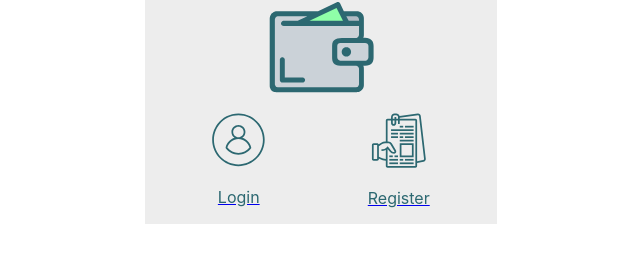
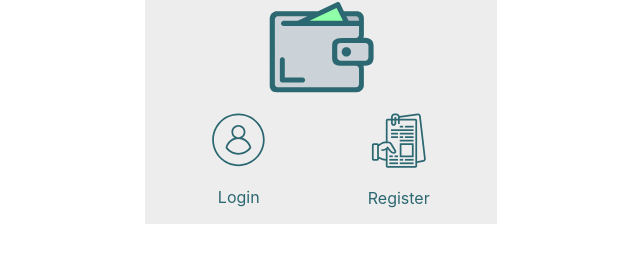
Before and after one commit to dimasdevspro/wallet-for-sellers-r, a React (Create React App) app: page / in a window 1280 px wide. Shown: the part 132-394 px from the top of the page, without its empty margins (319-959 px from the left). Built offline with nearby package versions, Linux system fonts and the light colour scheme.

Commit message:
modified css for links login and register

```diff
--- a/src/App.css
+++ b/src/App.css
@@ -18,9 +18,14 @@ h1, h4, p {
     color: #2C6871;
 }
 
+.access {
+    text-decoration: none;
+}
+
 h1:hover, h4:hover, .access:hover {
     color: #000000;
     transition: 0.5s;
     cursor: pointer;
     font-weight: bold;
+
 }
--- a/src/App.js
+++ b/src/App.js
@@ -13,13 +13,13 @@ function App() {
       <img src={wallet} alt='wallet'/>
       <Router>
       <section>
-        <Link to='/login'>
-        <img className='access' src={login} alt='login'/>
-          <p className='access'>Login</p>
+        <Link to='/login' className='access'>
+        <img src={login} alt='login'/>
+          <p>Login</p>
         </Link>
-        <Link to='/register'>
-          <img className='access' src={register} alt='register'/>
-          <p className='access'>Register</p>
+        <Link to='/register' className='access'>
+          <img src={register} alt='register'/>
+          <p>Register</p>
         </Link>
       </section>
       <Routes>
```
